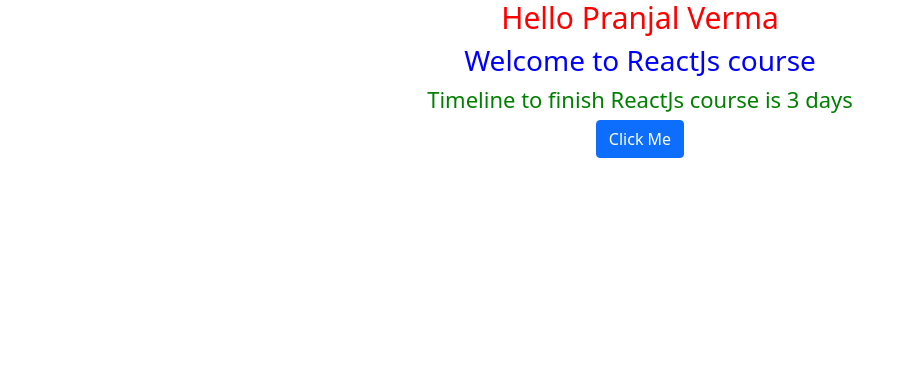
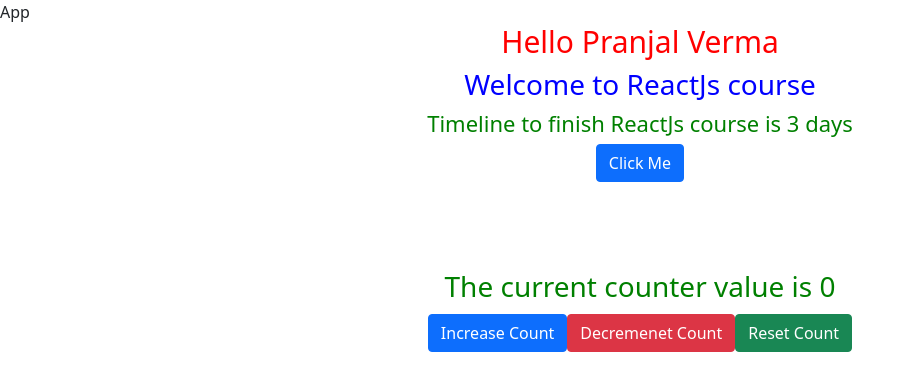
Before and after one commit to prnjl02/React-JS-Tutorial, a React (Create React App) app: page / in a window 1280 px wide. Shown: the top 390 px of the page, without its empty margins (0-915 px from the left). Built offline with nearby package versions, Linux system fonts and the light colour scheme.

Commit message:
state code added

```diff
--- a/src/App.js
+++ b/src/App.js
@@ -2,11 +2,14 @@
 import './App.scss';
 import '../node_modules/bootstrap/dist/css/bootstrap.min.css';
 import Home from './components/Home';
+import Counter from './components/Counter';
 
 function App() {
   return (
     <div className="App">
+      <div className="name">App</div>
      <Home name="Pranjal Verma" course="ReactJs" timeline={3}/>
+     <Counter/>
     </div>
   );
 }
--- /dev/null
+++ b/src/components/Counter.js
@@ -0,0 +1,25 @@
+import React, { useState } from 'react';
+import './Counter.scss';
+
+export default function Counter() {
+    const [count, setCount] = useState(0);
+    let increaseCounter = () => {
+        setCount(count + 1);
+    }
+    let decrementCounter = () => {
+        setCount(count - 1);
+    }
+    let resetCounter = () => {
+        setCount(0);
+    }
+    return (
+        <div className='counter container my-5 py-5'>
+            <div className='name'>
+                The current counter value is {count}
+            </div>
+            <button className="btn btn-primary" onClick={increaseCounter}>Increase Count</button>
+            <button className="btn btn-danger" onClick={decrementCounter}>Decremenet Count</button>
+            <button className="btn btn-success" onClick={resetCounter}>Reset Count</button>
+        </div>
+    )
+}
--- /dev/null
+++ b/src/components/Counter.scss
@@ -0,0 +1,10 @@
+.counter {
+    text-align: center;
+
+    .name {
+        color: green;
+        font-size: 28px;
+        line-height: 16px;
+        margin-bottom: 20px;
+    }
+}
```
Also changed, not shown: src/App.scss (line endings or trailing spaces), src/components/Home.js (line endings or trailing spaces).
